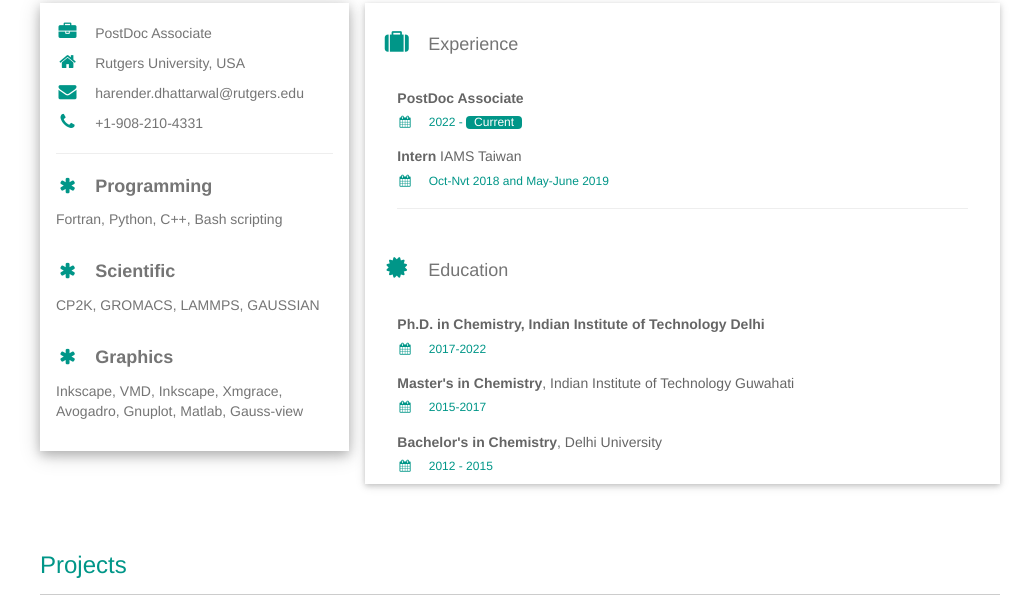
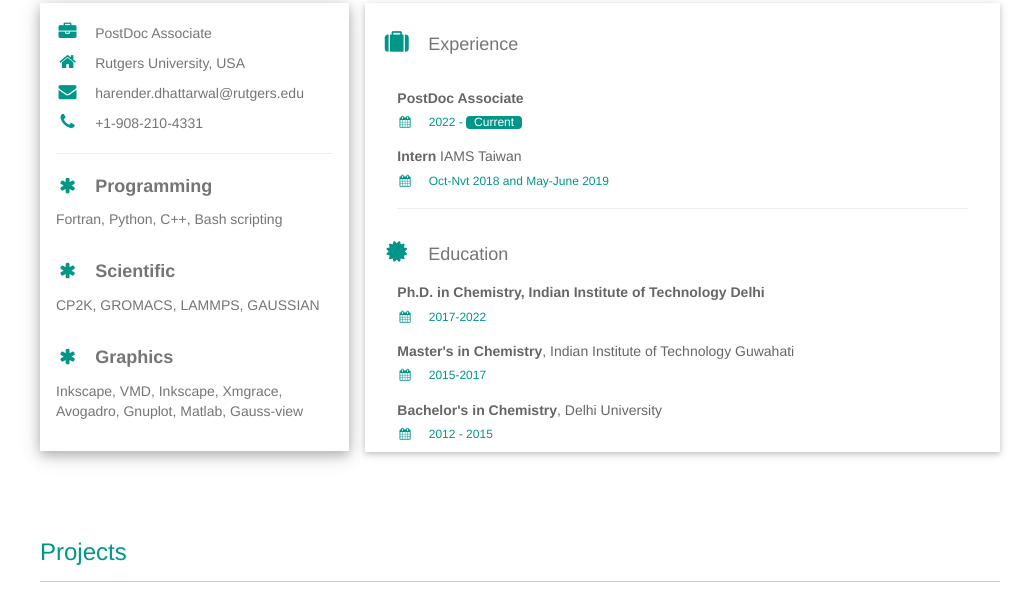
Before and after one commit to harender-dhattarwal/harender-dhattarwal.github.io, a plain HTML site: page index.html in a window 1280 px wide. Shown: the part 1077-1681 px from the top of the page, without its empty margins (120-1154 px from the left). Drawn offline with nearby package versions, Linux system fonts and the light colour scheme; some icons are missing.

Commit message:
Update index.html

```diff
--- a/index.html
+++ b/index.html
@@ -101,7 +101,7 @@
           <hr>
         </div>
 
-        <h4 class="w3-text-grey w3-padding-16"><i class="fa fa-certificate fa-fw w3-margin-right w3-xlarge w3-text-teal"></i>Education</h4>
+        <h4 class="w3-text-grey"><i class="fa fa-certificate fa-fw w3-margin-right w3-xlarge w3-text-teal"></i>Education</h4>
         <div class="w3-container">
           <h5 class="w3-opacity"><b>Ph.D. in Chemistry, Indian Institute of Technology Delhi</b></h5>
           <h6 class="w3-text-teal"><i class="fa fa-calendar fa-fw w3-margin-right"></i>2017-2022</h6>
```
